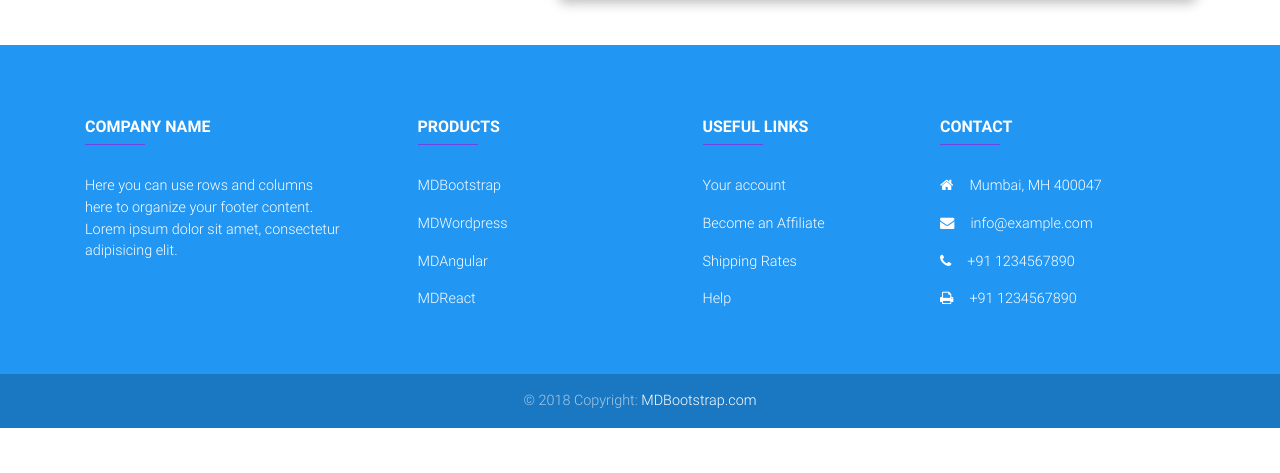
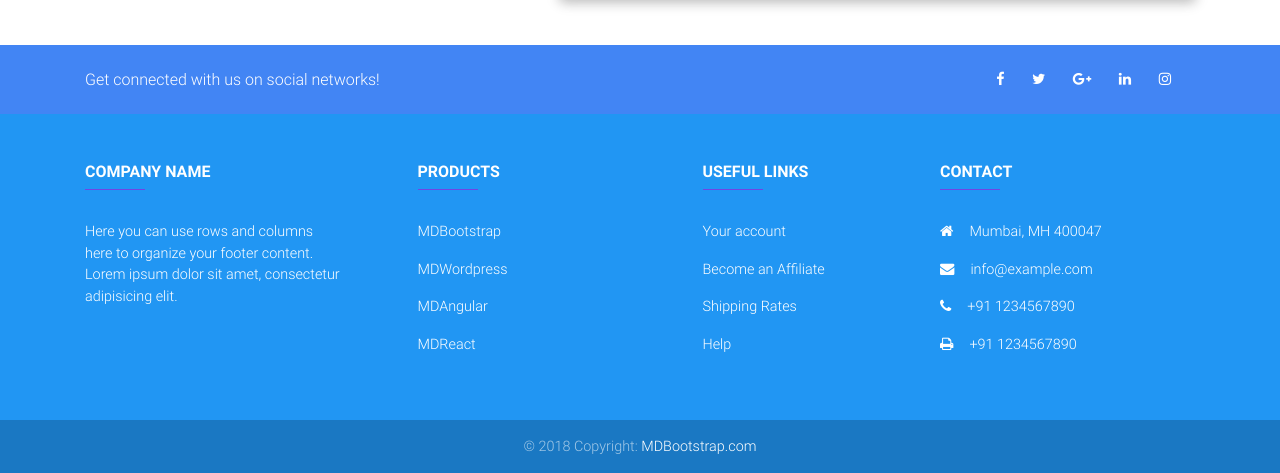
Before and after one commit to Alexmhack/advanced_bootstrap, a plain HTML site: page index.html in a window 1280 px wide. Shown: the part 3170-3643 px from the top of the page. Before the commit the page ends 3598 px from the top, so only its background shows below. Drawn offline with Linux system fonts and the light colour scheme; some packages are replaced by stand-ins of ours; files whose address does not match are found by name.

Commit message:
add social links in footer

```diff
--- a/index.html
+++ b/index.html
@@ -453,7 +453,60 @@
     <footer>
 
         <!-- Footer -->
-        <footer class="page-footer font-small blue pt-4">
+        <!--Footer-->
+        <footer class="page-footer font-small blue">
+
+            <!-- SOCIAL BUTTONS -->
+            <div class="primary-color">
+
+                <!-- CONTAINER STARTS -->
+                <div class="container">
+
+                    <!-- ROW STARTS -->
+                    <div class="row py-4 d-flex align-items-center">
+
+                        <!-- COL STARTS -->
+                        <div class="col-md-6 col-lg-5 text-center text-md-left mb-4 mb-md-0">
+                            <h6 class="mb-0 white-text">Get connected with us on social networks!</h6>
+                        </div>
+                        <!-- COL ENDS -->
+
+                        <!-- COL STARTS -->
+                        <div class="col-md-6 col-lg-7 text-center text-md-right">
+                            <!-- Facebook -->
+                            <a class="fb-ic ml-0">
+                                <i class="fa fa-facebook white-text mr-4"></i>
+                            </a>
+
+                            <!-- Facebook -->
+                            <a class="tw-ic ml-0">
+                                <i class="fa fa-twitter white-text mr-4"></i>
+                            </a>
+
+                            <!-- Facebook -->
+                            <a class="gplus-ic ml-0">
+                                <i class="fa fa-google-plus white-text mr-4"></i>
+                            </a>
+
+                            <!-- Facebook -->
+                            <a class="li-ic ml-0">
+                                <i class="fa fa-linkedin white-text mr-4"></i>
+                            </a>
+
+                            <!-- Facebook -->
+                            <a class="ins-ic ml-0">
+                                <i class="fa fa-instagram white-text mr-4"></i>
+                            </a>
+                        </div>
+                        <!-- COL ENDS -->
+
+                    </div>
+                    <!-- ROW ENDS -->
+
+                </div>
+                <!-- CONTAINER ENDS -->
+
+            </div>
 
             <!--Footer Links-->
             <div class="container text-center mt-5 mb-4 text-md-left">
```
Also changed, not shown: 1 other file.
